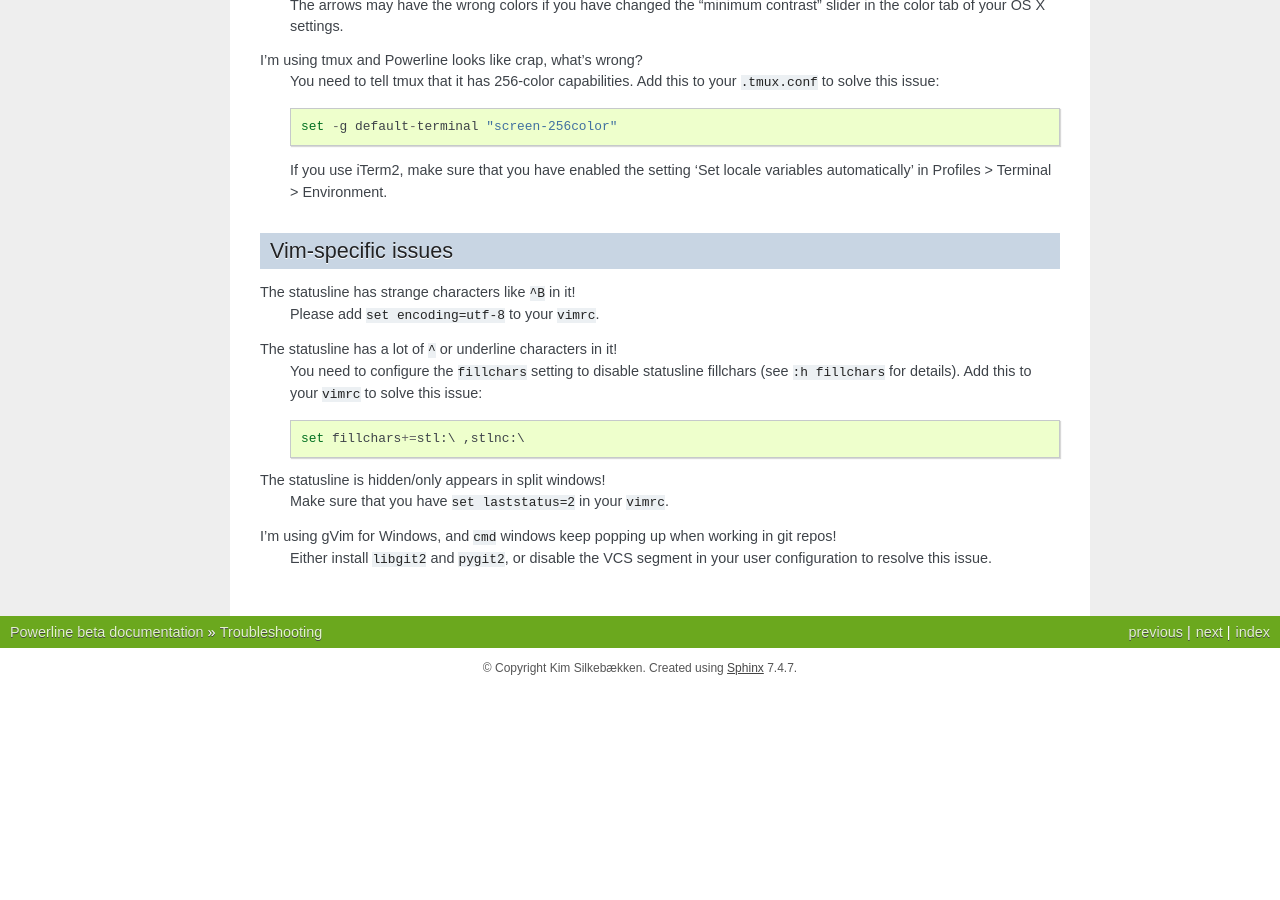
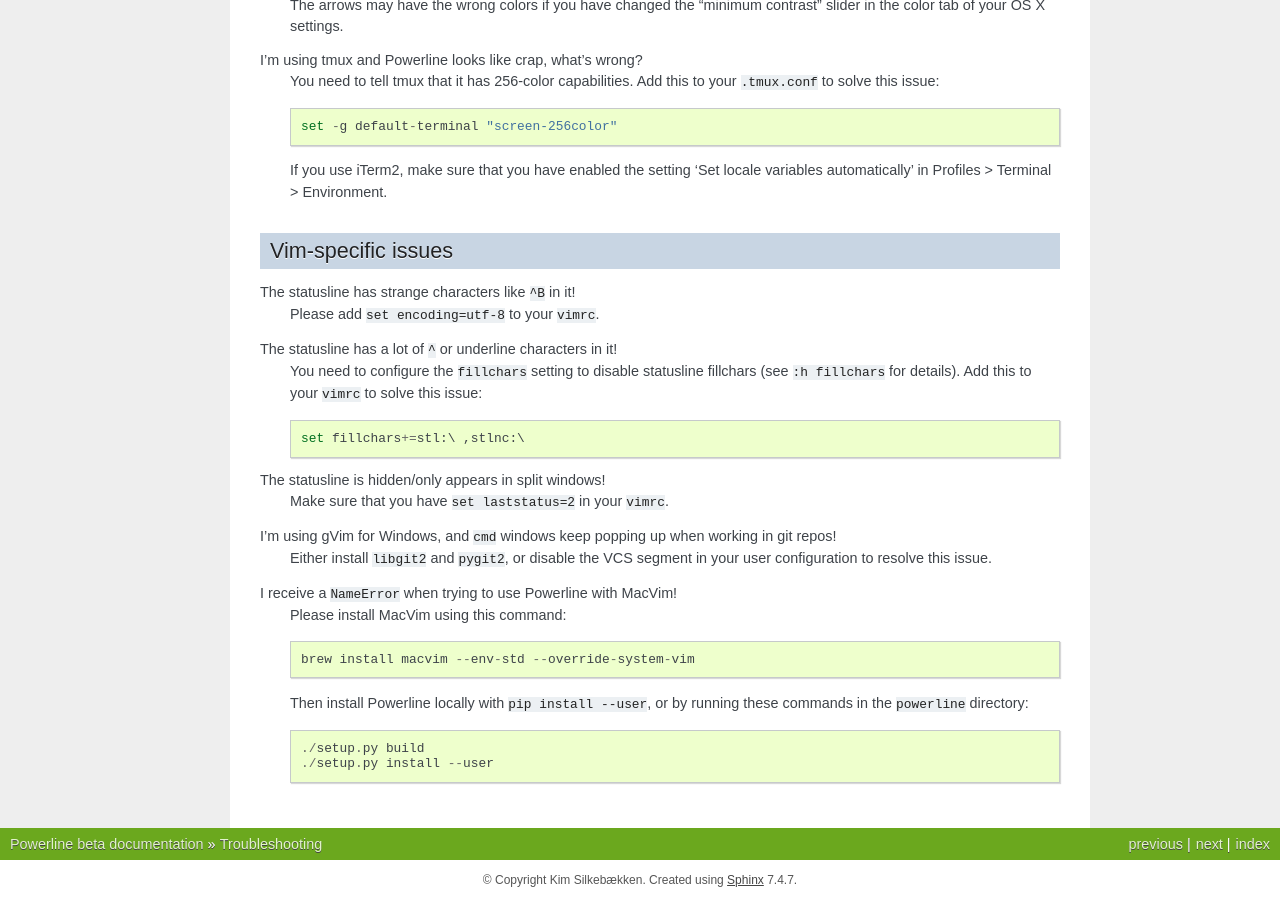
Before and after one commit to someyooyo/someyooyo, a Sphinx documentation site: the page built from docs/source/troubleshooting.rst, in a window 1280 px wide and 900 px high, scrolled down 604 px. Built offline with Sphinx 7.4.7, drawn with Linux system fonts in a browser that asks for light colours; before the commit the page ends 1292 px from its top, so only the background shows below that.

Commit message:
Add troubleshooting info about NameError in MacVim
Refs #48.

```diff
--- a/docs/source/troubleshooting.rst
+++ b/docs/source/troubleshooting.rst
@@ -67,3 +67,14 @@ The statusline is hidden/only appears in split windows!
 I'm using gVim for Windows, and ``cmd`` windows keep popping up when working in git repos!
     Either install ``libgit2`` and ``pygit2``, or disable the VCS segment in
     your user configuration to resolve this issue.
+
+I receive a ``NameError`` when trying to use Powerline with MacVim!
+    Please install MacVim using this command::
+
+        brew install macvim --env-std --override-system-vim
+
+    Then install Powerline locally with ``pip install --user``, or by
+    running these commands in the ``powerline`` directory::
+
+        ./setup.py build
+        ./setup.py install --user
```
